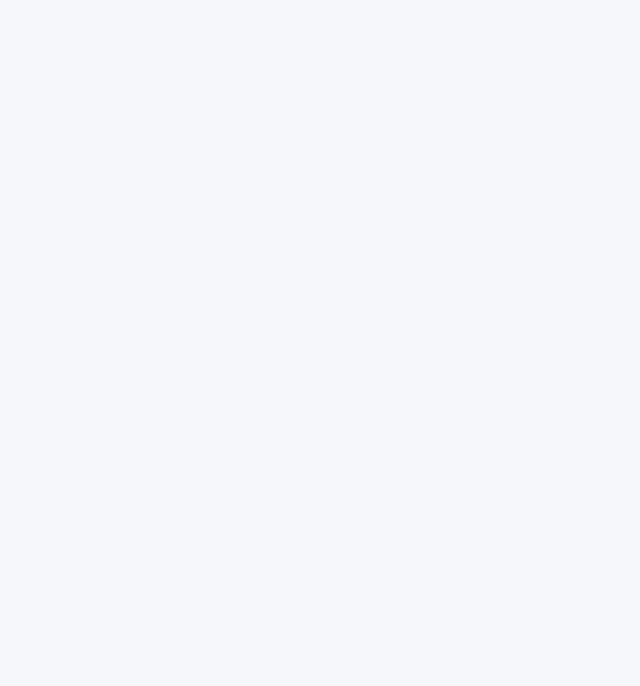
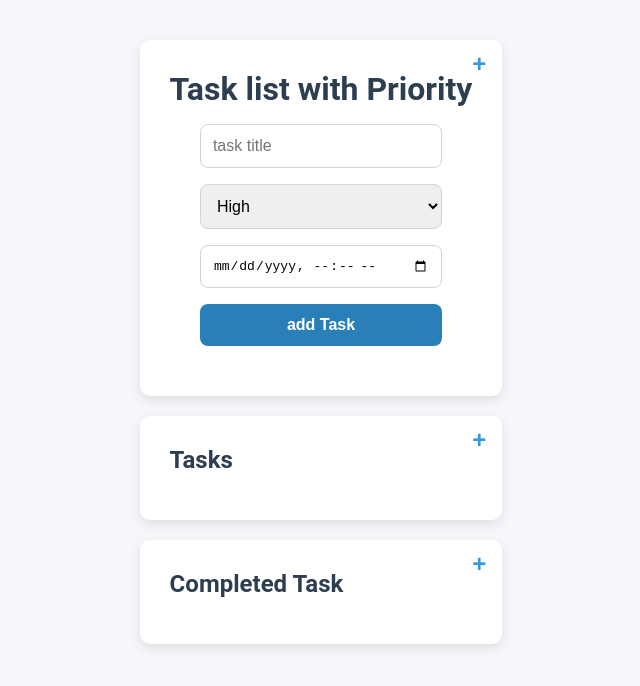
Before and after one commit to netherhouse/Task-List-d, a React app: page / in a window 1280 px wide. Shown: the top 686 px of the page, without its empty margins (319-959 px from the left). Built offline with nearby package versions, Linux system fonts and the light colour scheme; the HTML template or start-up script is replaced by a standard one.

Commit message:
Implement TaskForm component and update App to include task management structure

```diff
--- a/src/App.jsx
+++ b/src/App.jsx
@@ -1,5 +1,36 @@
+function TaskForm() {
+  return (
+    <form action="" className="task-form">
+      <input type="text" value={""} placeholder="task title" required />
+      <select value="">
+        <option value="High">High</option>
+        <option value="Medium">Medium</option>
+        <option value="Low">Low</option>
+      </select>
+      <input type="datetime-local" required value="" />
+      <button type="submit">add Task</button>
+    </form>
+  );
+}
+
 function App() {
-  return <div></div>;
+  return (
+    <div className="app">
+      <div className="task-container">
+        <h1>Task list with Priority</h1>
+        <button className="close-button">+</button>
+        <TaskForm />
+      </div>
+      <div className="task-container">
+        <h2>Tasks</h2>
+        <button className="close-button">+</button>
+      </div>
+      <div className="completed-task-container">
+        <h2>Completed Task</h2>
+        <button className="close-button">+</button>
+      </div>
+    </div>
+  );
 }
 
 export default App;
```
